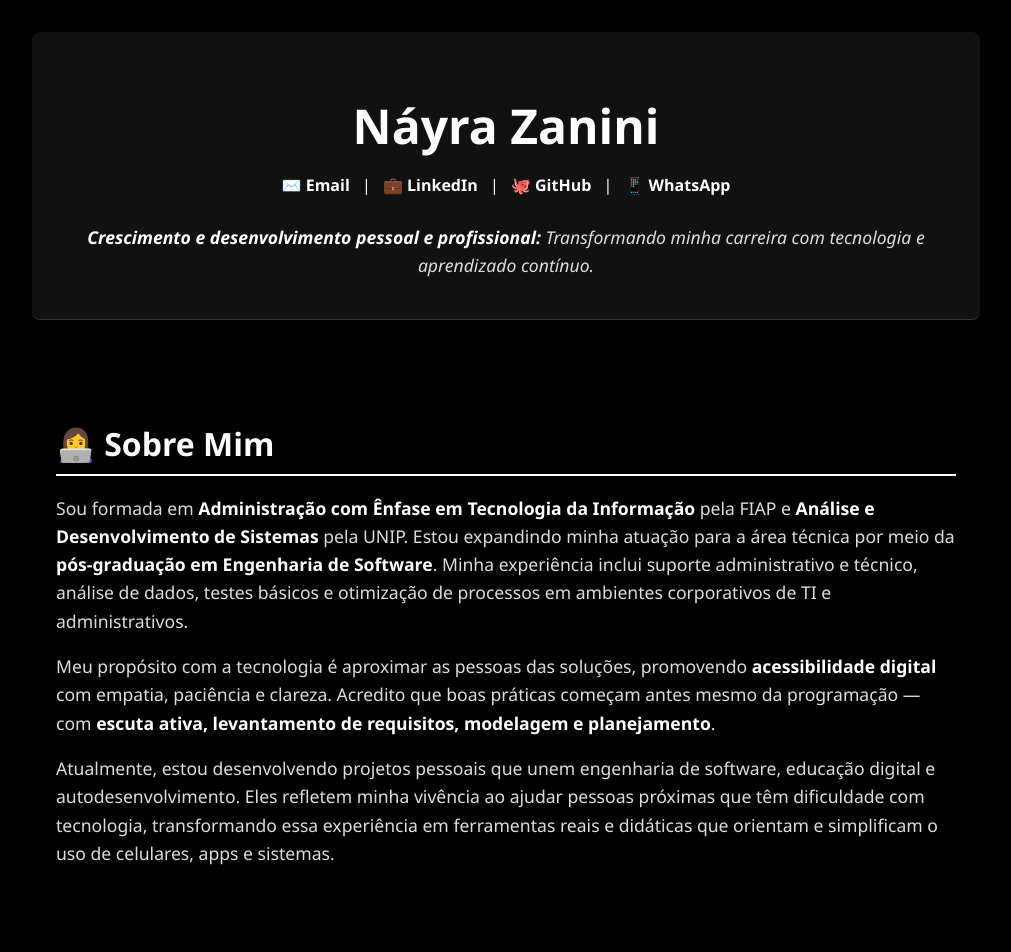
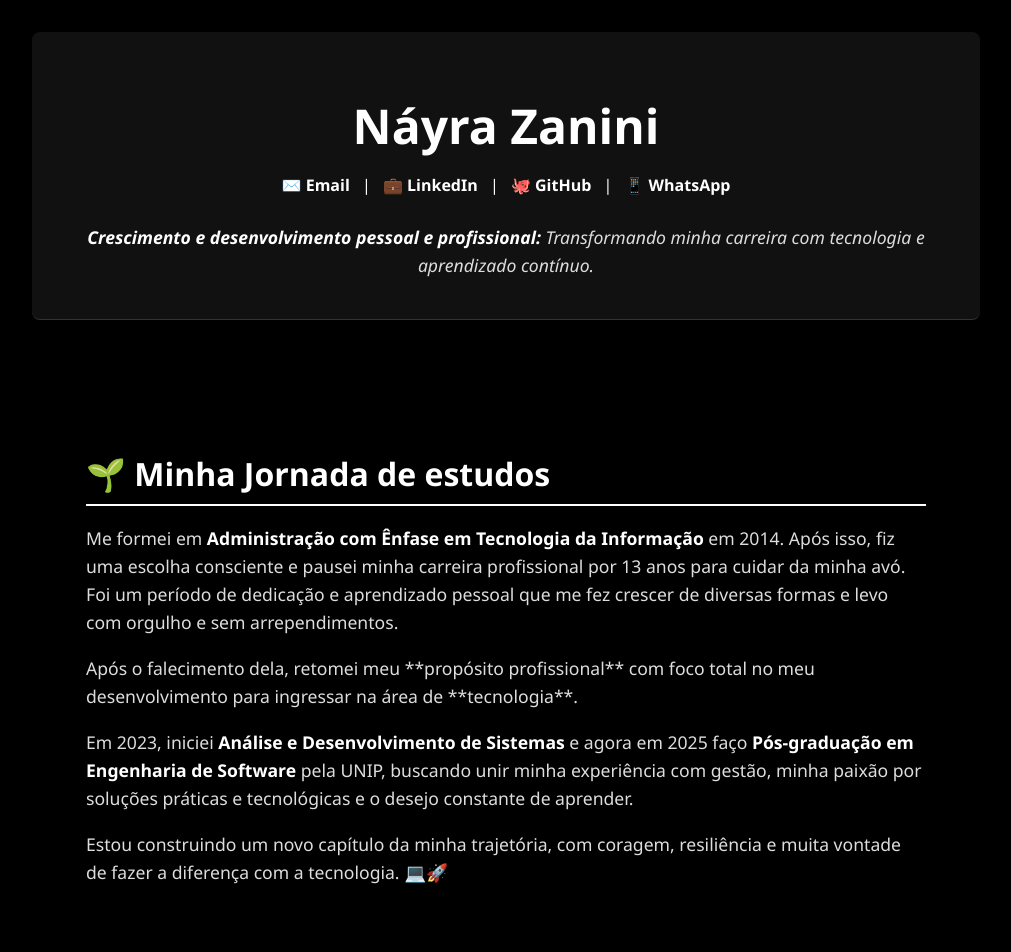
Before and after one commit to nayrazanini/nayra-zanini.portfolio, a plain HTML site: page index.html in a window 1280 px wide. Shown: the top 952 px of the page, without its empty margins (134-1145 px from the left). Drawn offline with Linux system fonts and the light colour scheme.

Commit message:
Update index.html

```diff
--- a/index.html
+++ b/index.html
@@ -101,17 +101,24 @@
 
   <!-- SOBRE -->
   <section>
-    <h2>👩‍💻 Sobre Mim</h2>
+    <section style="background-color: #000000; color: #ffffff; padding: 30px; border-radius: 12px;">
+  <h2>🌱 Minha Jornada de estudos</h2>
   <p>
-      Sou formada em <strong>Administração com Ênfase em Tecnologia da Informação</strong> pela FIAP e <strong>Análise e Desenvolvimento de Sistemas</strong> pela UNIP.
-      Estou expandindo minha atuação para a área técnica por meio da <strong>pós-graduação em Engenharia de Software</strong>. Minha experiência inclui suporte administrativo e técnico, análise de dados, testes básicos e otimização de processos em ambientes corporativos de TI e administrativos.
+    Me formei em <strong>Administração com Ênfase em Tecnologia da Informação</strong> em 2014. Após isso, fiz uma escolha consciente e pausei minha carreira profissional
+   por 13 anos para cuidar da minha avó. Foi um período de dedicação e aprendizado pessoal que me fez crescer de diversas formas e levo com orgulho e sem arrependimentos.
   </p>
   <p>
-      Meu propósito com a tecnologia é aproximar as pessoas das soluções, promovendo <strong>acessibilidade digital</strong> com empatia, paciência e clareza. Acredito que boas práticas começam antes mesmo da programação — com <strong>escuta ativa, levantamento de requisitos, modelagem e planejamento</strong>.
+    Após o falecimento dela, retomei meu **propósito profissional** com foco total no meu desenvolvimento para ingressar na área de
+    **tecnologia**.
   </p>
   <p>
-      Atualmente, estou desenvolvendo projetos pessoais que unem engenharia de software, educação digital e autodesenvolvimento. Eles refletem minha vivência ao ajudar pessoas próximas que têm dificuldade com tecnologia, transformando essa experiência em ferramentas reais e didáticas que orientam e simplificam o uso de celulares, apps e sistemas.
+    Em 2023, iniciei <strong>Análise e Desenvolvimento de Sistemas</strong> e agora em 2025 faço <strong>Pós-graduação em Engenharia de Software</strong> pela UNIP, buscando unir
+    minha experiência com gestão, minha paixão por soluções práticas e tecnológicas e o desejo constante de aprender.
   </p>
+  <p>
+    Estou construindo um novo capítulo da minha trajetória, com coragem, resiliência e muita vontade de fazer a diferença com a tecnologia. 💻🚀
+  </p>
+</section>
   </section>
 
   <!-- PROJETOS -->
```
Lines whose indentation alone changed are shown as unchanged.
